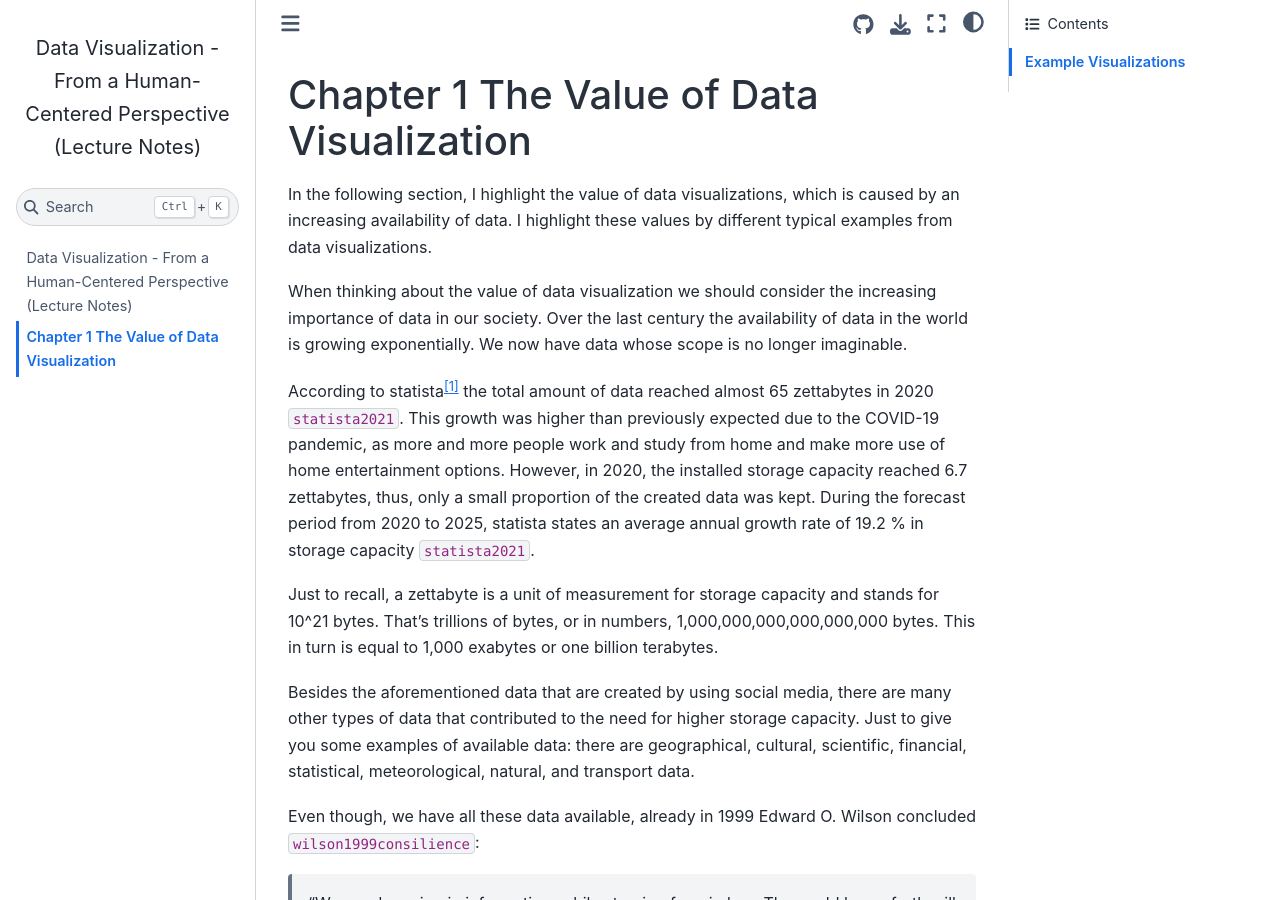
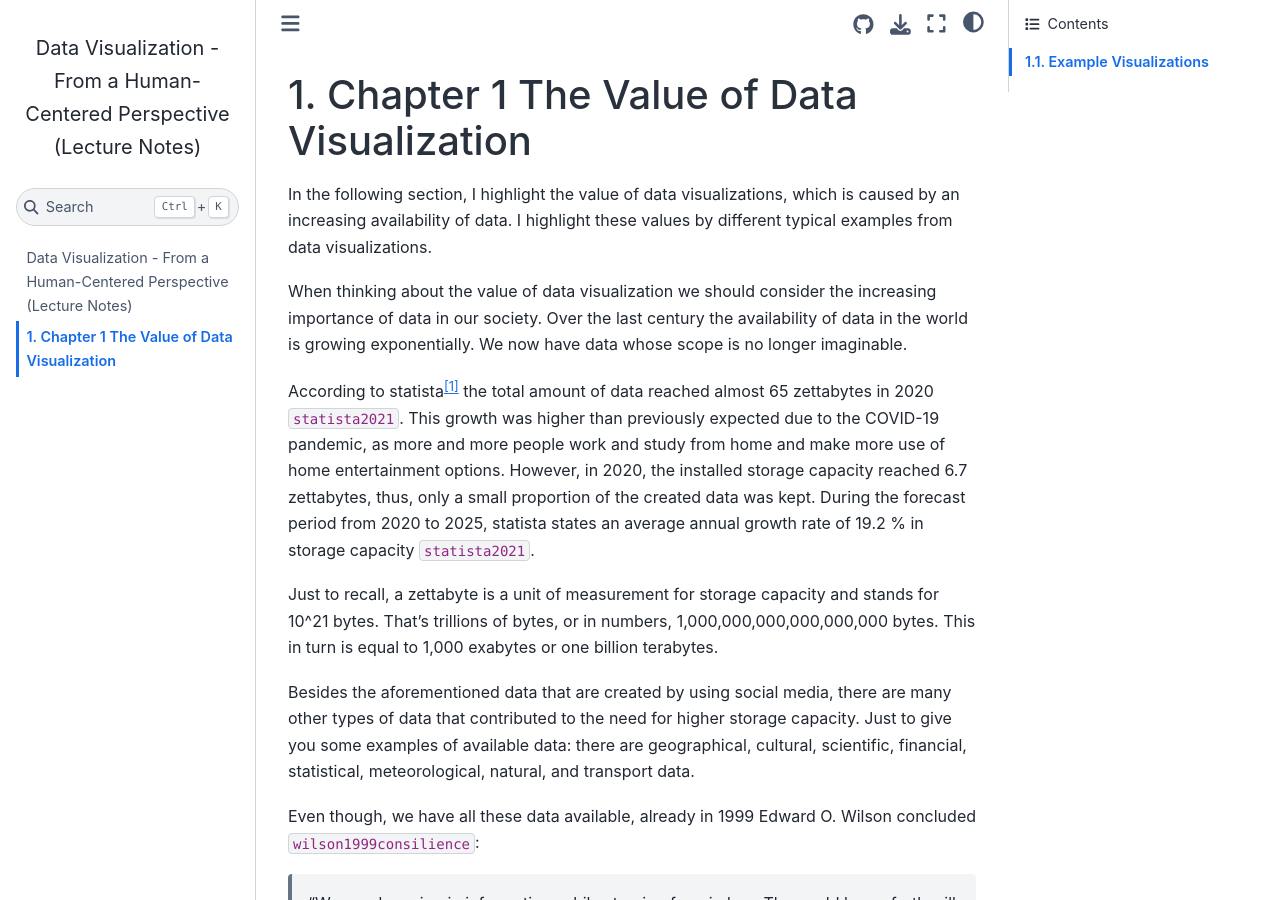
Before and after one commit to FUB-HCC/Human-Centered-Data-Visualization, a Jupyter Book: the page built from 01-intro.md, in a window 1280 px wide and 900 px high. Built offline with Jupyter Book 1.0.4 settings and Sphinx 7.4.7 and the Sphinx Book theme 1.1.4, drawn with Linux system fonts in a browser that asks for light colours; pages that are not in the unit, such as notebooks, are missing from menus; cross-references to code outside the pages are shown as plain code; some of the changed lines change nothing that is shown.

Commit message:
Add chapter numbering in toc

````diff
--- a/01-intro.md
+++ b/01-intro.md
@@ -41,7 +41,7 @@ In the following, we use this framework to discuss three examples for well-recei
 
 ```{figure} ./images/minard-napoleon-march.jpg
 ---
-height: 200px
+width: 75%
 name: napoleon-march-fig
 align: center
 ---
--- a/_toc.yml
+++ b/_toc.yml
@@ -3,6 +3,8 @@
 
 format: jb-book
 root: index
+options:
+    numbered: true
 chapters:
 - file: 01-intro
 - file: bibliography
````
